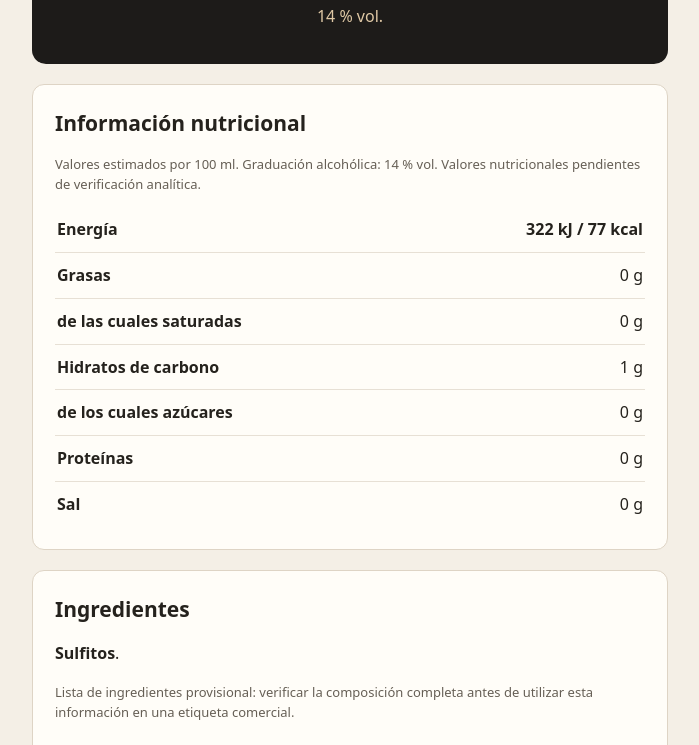
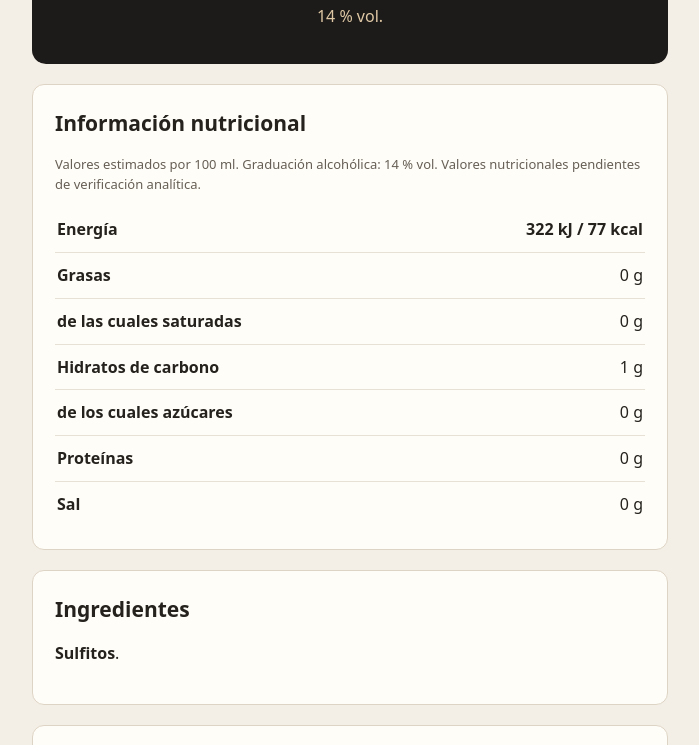
Before and after one commit to bodegamalvajio-web/etiquetas-vinos, a plain HTML site: page flor-de-malvajio-tinto/index.html in a window 1280 px wide. Shown: the part 193-938 px from the top of the page, without its empty margins (290-989 px from the left). Drawn offline with Linux system fonts and the light colour scheme.

Commit message:
Quitar aviso provisional en ingredientes Flor de Malvajío

```diff
--- a/flor-de-malvajio-tinto/index.html
+++ b/flor-de-malvajio-tinto/index.html
@@ -15,7 +15,7 @@
 <tr><th>Hidratos de carbono</th><td>1 g</td></tr><tr><th>de los cuales azúcares</th><td>0 g</td></tr>
 <tr><th>Proteínas</th><td>0 g</td></tr><tr><th>Sal</th><td>0 g</td></tr>
 </table></section>
-<section class="panel"><h2>Ingredientes</h2><p><strong>Sulfitos</strong>.</p><p class="muted">Lista de ingredientes provisional: verificar la composición completa antes de utilizar esta información en una etiqueta comercial.</p></section>
+<section class="panel"><h2>Ingredientes</h2><p><strong>Sulfitos</strong>.</p><p class="muted"></p></section>
 <section class="panel"><h2>Alérgenos</h2><p><strong>Contiene sulfitos</strong> (confirmar según la composición y analítica del producto).</p></section>
 <footer>Bodega Malvajío · Información en español<br>Consumo responsable. Producto destinado a mayores de 18 años.</footer>
 </main></body></html>
```
